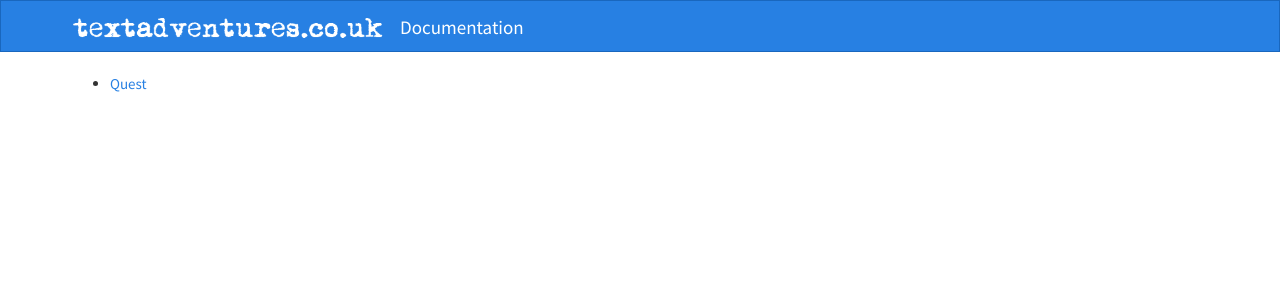
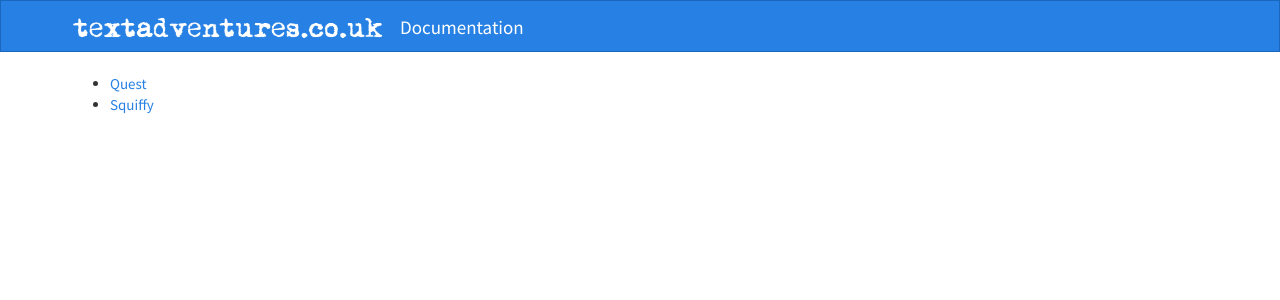
Before and after one commit to textadventures/textadventures.github.io, a Jekyll site: the page built from index.md, in a window 1280 px wide. Shown: the top 300 px of the page. Built offline with Jekyll 4.4.1, drawn with Linux system fonts in a browser that asks for light colours; nearby versions of some CDN libraries; Markdown is read by kramdown in place of the engine named in the settings.

Commit message:
Add link to Squiffy docs

```diff
--- a/index.md
+++ b/index.md
@@ -4,3 +4,4 @@ title: textadventures.co.uk - Documentation
 ---
 
 * [Quest](/quest)
+* [Squiffy](/squiffy)
```
